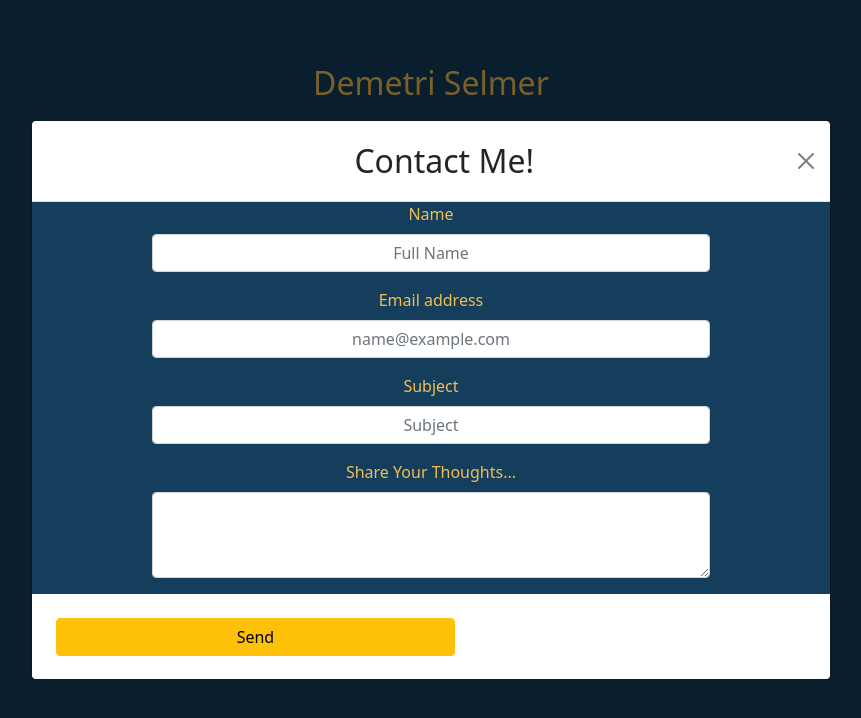
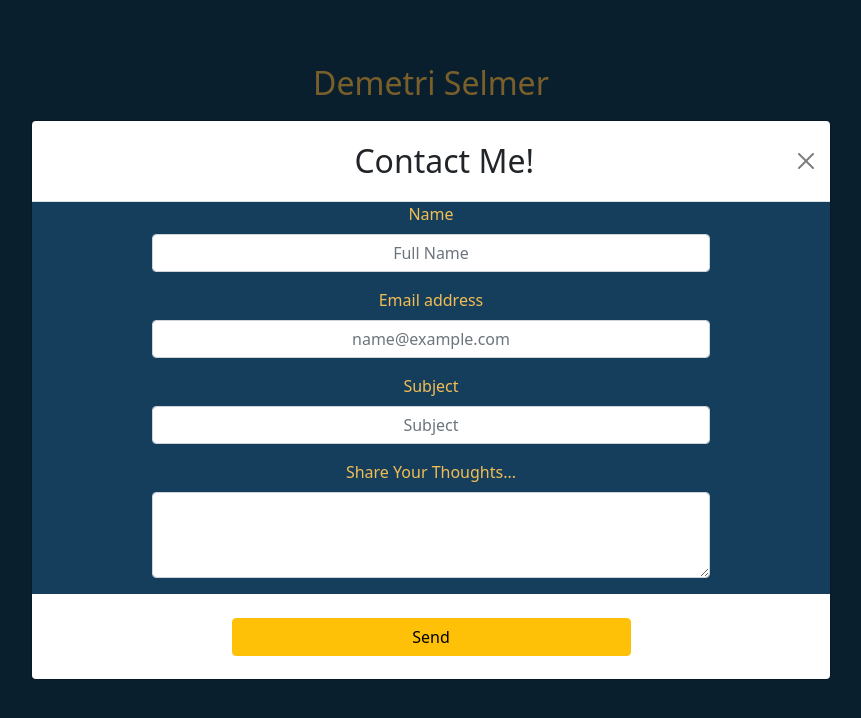
Before and after one commit to dsh410/portfolio, a React (Create React App) app: page / in a window 1280 px wide. Both pictures are taken after a click on the button "Contact Me!". Shown: the top 718 px of the page, without its empty margins (209-1070 px from the left). Built offline with nearby package versions, Linux system fonts and the light colour scheme.

Commit message:
added a container to contact send-btn to center it with flex box.

```diff
--- a/src/App.css
+++ b/src/App.css
@@ -171,9 +171,16 @@ div {
 
   .send-btn {
     width: 50%;
-    margin: 2% auto;
+    margin-top: 2% ;
+
     color: #f2be54;
   }
+
+.send-btn-container{
+display : flex;
+justify-content: center;
+
+}
 
   .cellPhoneIcon {
     display: flex;
--- a/src/Contact.js
+++ b/src/Contact.js
@@ -47,9 +47,11 @@ function Contact(props) {
           <Form.Control as="textarea" rows={3} />
         </Form.Group>
       </Form>
-      <Button variant="warning" className="send-btn" onClick={props.onHide}>
-        Send
-      </Button>
+      <div className="send-btn-container">
+          <Button variant="warning" className="send-btn" onClick={props.onHide}>
+            Send
+          </Button>
+      </div>
     </Modal>
   );
 }
```
